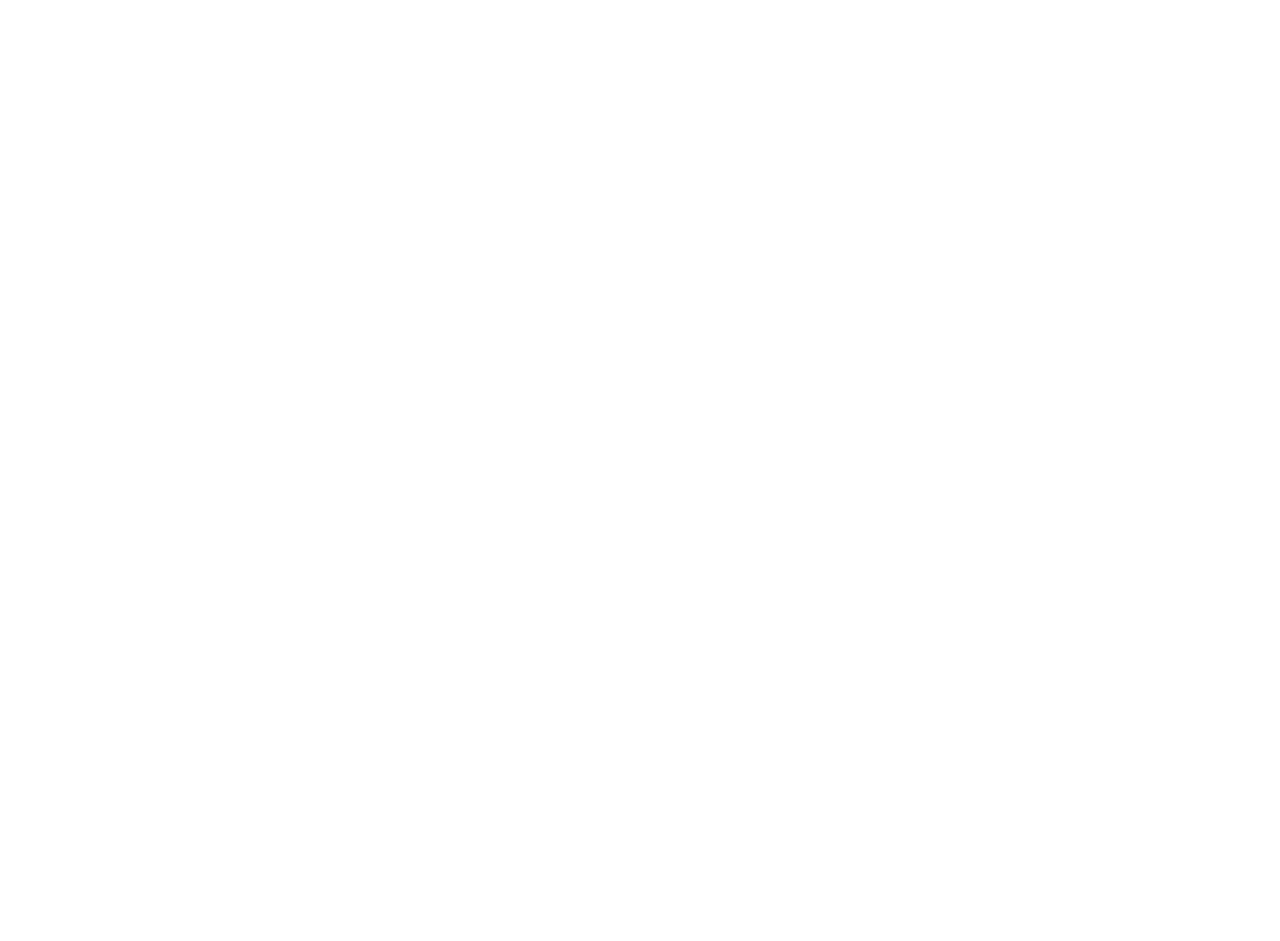
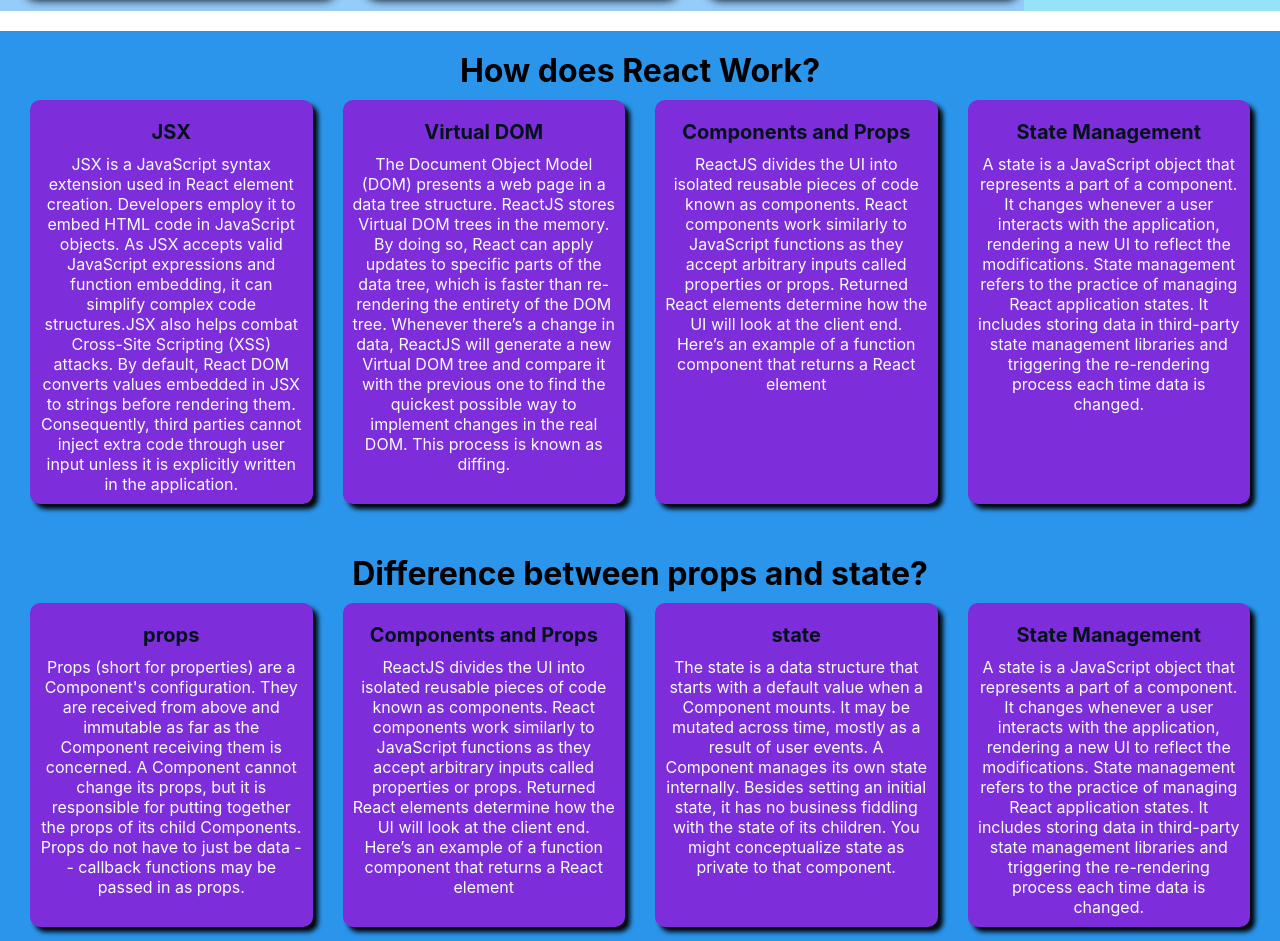
Before and after one commit to toukircse77/Skill-Hunrer, a React (Create React App) app: page / in a window 1280 px wide. Shown: the part 991-1932 px from the top of the page. Before the commit the page ends 986 px from the top, so only its background shows below. Built offline with nearby package versions, Linux system fonts and the light colour scheme.

Commit message:
add blog section

```diff
--- a/src/App.js
+++ b/src/App.js
@@ -1,5 +1,6 @@
 
 import './App.css';
+import Blog from './components/Blog/Blog';
 import Main from './components/Main/Main';
 
 
@@ -8,6 +9,7 @@
   return (
     <div className="App">
       <Main></Main>
+      <Blog></Blog>
     </div>
   );
 }
--- /dev/null
+++ b/src/components/Blog/Blog.css
@@ -0,0 +1,46 @@
+.blog-container{
+    background-color: rgb(43, 149, 236);
+    margin-top: 20px;
+
+}
+.blog-1{
+    display: flex;
+    flex-direction: column;
+    justify-content: center;
+    align-items: center;
+    padding: 20px;
+}
+.container-box{
+    display: grid;
+    grid-template-columns: 1fr 1fr 1fr 1fr;
+    text-align: center;
+    gap: 10px;
+}
+.container-box h4{
+    padding: 10px;
+    color:rgb(4, 19, 27);
+    font-size: 20px;
+}
+.container-box p{
+    color: rgb(246, 253, 249);
+}
+.blog-cart{
+    background-color: rgb(126, 45, 218);
+    border-radius: 10px;
+    border: none;
+    padding: 10px;
+    box-shadow: 5px 5px 5px;
+    justify-content: center;
+    margin: 10px;
+
+}
+@media only screen and (max-width: 768px) {
+    .container-box {
+        grid-template-columns: 1fr 1fr;
+    }
+}
+@media only screen and (max-width: 576px) {
+    .container-box {
+        grid-template-columns: 1fr;
+    }
+}
--- /dev/null
+++ b/src/components/Blog/Blog.js
@@ -0,0 +1,81 @@
+import React from 'react';
+import './Blog.css'
+
+const Blog = () => {
+    return (
+        <div className='blog-container'>
+            <div className='blog-1' >
+                <h1>How does React Work?</h1>
+                <div className='container-box'>
+                    <div className='blog-cart'>
+                     <h4>JSX</h4>
+                     <p>JSX is a JavaScript syntax extension used in React element creation. Developers employ it to embed HTML code in JavaScript objects. As JSX accepts valid JavaScript expressions and function embedding, it can simplify complex code structures.JSX also helps combat Cross-Site Scripting (XSS) attacks. By default, React DOM converts values embedded in JSX to strings before rendering them. Consequently, third parties cannot inject extra code through user input unless it is explicitly written in the application.</p>
+                     </div>
+                    <div className='blog-cart'>
+                        <h4>Virtual DOM</h4>
+                        <p>The Document Object Model (DOM) presents a web page in a data tree structure. ReactJS stores Virtual DOM trees in the memory. By doing so, React can apply updates to specific parts of the data tree, which is faster than re-rendering the entirety of the DOM tree.
+
+Whenever there’s a change in data, ReactJS will generate a new Virtual DOM tree and compare it with the previous one to find the quickest possible way to implement changes in the real DOM. This process is known as diffing.</p>
+                    </div>
+                    <div className='blog-cart'>
+                        <h4>Components and Props</h4>
+                        <p>ReactJS divides the UI into isolated reusable pieces of code known as components. React components work similarly to JavaScript functions as they accept arbitrary inputs called properties or props.
+
+Returned React elements determine how the UI will look at the client end. Here’s an example of a function component that returns a React element</p>
+                    </div>
+                    <div className='blog-cart'>
+                        <h4>State Management</h4>
+                        <p>A state is a JavaScript object that represents a part of a component. It changes whenever a user interacts with the application, rendering a new UI to reflect the modifications.
+
+State management refers to the practice of managing React application states. It includes storing data in third-party state management libraries and triggering the re-rendering process each time data is changed.</p>
+                    </div>
+                </div>
+            </div>
+            <div className='blog-1' >
+                <h1>Difference between props and state?</h1>
+                <div className='container-box'>
+                    <div className='blog-cart'>
+                     <h4>props</h4>
+                     <p>Props (short for properties) are a Component's configuration. They are received from above and immutable as far as the Component receiving them is concerned. A Component cannot change its props, but it is responsible for putting together the props of its child Components. Props do not have to just be data -- callback functions may be passed in as props.</p>
+                     </div>
+                    <div className='blog-cart'>
+                    <h4>Components and Props</h4>
+                        <p>ReactJS divides the UI into isolated reusable pieces of code known as components. React components work similarly to JavaScript functions as they accept arbitrary inputs called properties or props.
+
+Returned React elements determine how the UI will look at the client end. Here’s an example of a function component that returns a React element</p>
+                    </div>
+                    <div className='blog-cart'>
+                        <h4>state</h4>
+                        <p>The state is a data structure that starts with a default value when a Component mounts. It may be mutated across time, mostly as a result of user events.
+
+A Component manages its own state internally. Besides setting an initial state, it has no business fiddling with the state of its children. You might conceptualize state as private to that component.</p>
+                    </div>
+                    <div className='blog-cart'>
+                        <h4>State Management</h4>
+                        <p>A state is a JavaScript object that represents a part of a component. It changes whenever a user interacts with the application, rendering a new UI to reflect the modifications.
+
+State management refers to the practice of managing React application states. It includes storing data in third-party state management libraries and triggering the re-rendering process each time data is changed.</p>
+                    </div>
+                </div>
+            </div>
+            <div className='blog-1' >
+                <h1> what's the Use useeffect without data loader work?</h1>
+                <div className='container-box'>
+                    <div className='blog-cart'>
+                     <p>Although useEffect is deferred until after the browser has painted, it's guaranteed to fire before any new renders. React will always flush a previous render's effects before starting a new update.</p>
+                    </div>
+                    <div className='blog-cart'>
+
+                        <p>By default useEffect will trigger anytime an update happens to the React component. This means if the component receives new props from its parent component or even when you change the state locally, the effect will run again.</p>
+                    </div>
+                    <div className='blog-cart'>
+                        <p>By using this Hook, you tell React that your component needs to do something after render. React will remember the function you passed (we'll refer to it as our “effect”), and call it later after performing the DOM updates</p>
+                    </div>
+                </div>
+            </div>
+
+        </div>
+    );
+};
+
+export default Blog;
--- a/src/components/Main/Main.js
+++ b/src/components/Main/Main.js
@@ -14,7 +14,7 @@
             <div className='body-container'>
                  <div>
                  <Header></Header>
-                 <h3>Select Today's Best Skills</h3>
+                 <h1>Select Today's Best Skills</h1>
                  <Cart btnOnClickHandler={btnOnClickHandler} ></Cart>
                  </div>
                  <div className='Skill-info'>
--- a/src/components/SideBar/SideBar.css
+++ b/src/components/SideBar/SideBar.css
@@ -1,3 +1,4 @@
+
 .exercise{
     background-color:rgb(93, 208, 253);
     padding: 10px;
```
